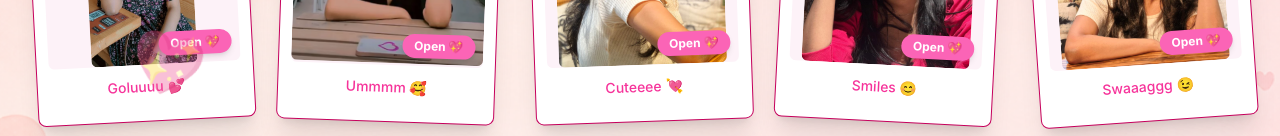
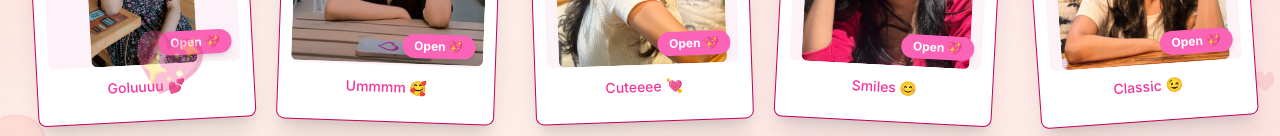
Before and after one commit to SohanRC/Sohan_Special, a React (Vite) app: page /photos in a window 1280 px wide. Shown: the part 352-488 px from the top of the page. Built offline with nearby package versions, Linux system fonts and the light colour scheme.

Commit message:
Comments updated

```diff
--- a/src/Photo.jsx
+++ b/src/Photo.jsx
@@ -6,7 +6,7 @@ const images = [
   { src: "/shreya/Golu2.png", caption: "Ummmm 🥰" },
   { src: "/shreya/front.jpeg", caption: "Cuteeee 💘" },
   { src: "/shreya/soyyum.jpeg", caption: "Smiles 😊" },
-  { src: "/shreya/sidelook.jpeg", caption: "Swaaaggg 😉" },
+  { src: "/shreya/sidelook.jpeg", caption: "Classic 😉" },
   { src: "/shreya/Topor.jpeg", caption: "Ouuukay 👍" },
   { src: "/shreya/metcalfe.jpeg", caption: "Smileee Please 😂" },
   { src: "/shreya/Hideaway.jpeg", caption: "Sweeetttt ✨" },
```
